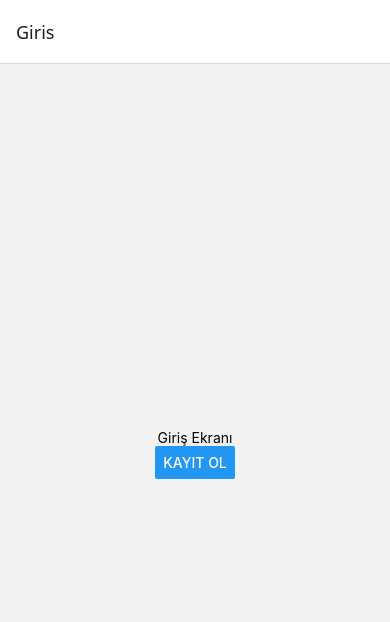
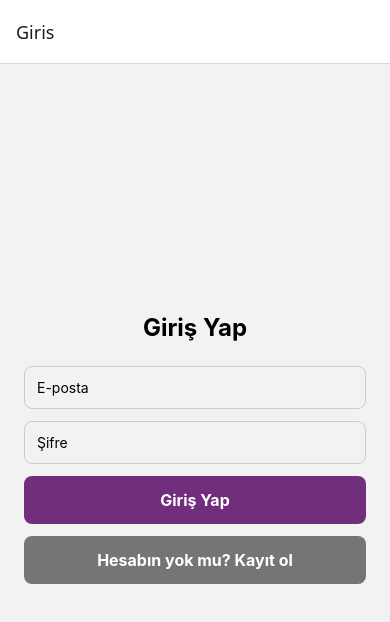
Before and after one commit to yagmursultanekin/film-app, a React Native app: screen /Giris in a window 390 px wide. Shown: the top 622 px of the page. Built offline with nearby package versions, Linux system fonts and the light colour scheme.

Commit message:
Ozel buton bileseni eklendi, ekranlara uygulandi

```diff
--- /dev/null
+++ b/components/OzelButon.js
@@ -0,0 +1,26 @@
+import { TouchableOpacity, Text, StyleSheet } from 'react-native';
+
+export default function OzelButon({ title, onPress, renk = '#702e7d' }) {
+  return (
+    <TouchableOpacity
+      style={[styles.buton, { backgroundColor: renk }]}
+      onPress={onPress}
+    >
+      <Text style={styles.yazi}>{title}</Text>
+    </TouchableOpacity>
+  );
+}
+
+const styles = StyleSheet.create({
+  buton: {
+    padding: 14,
+    borderRadius: 8,
+    alignItems: 'center',
+    marginBottom: 12,
+  },
+  yazi: {
+    color: '#fff',
+    fontWeight: 'bold',
+    fontSize: 16,
+  },
+});
--- a/screens/GirisEkrani.js
+++ b/screens/GirisEkrani.js
@@ -1,13 +1,64 @@
-import { View, Text, Button } from 'react-native';
+import OzelButon from '../components/OzelButon';
+import { useState } from 'react';
+import { View, Text, TextInput, StyleSheet } from 'react-native';
 
 export default function GirisEkrani({ navigation }) {
+  const [eposta, setEposta] = useState('');
+  const [sifre, setSifre] = useState('');
+  const [hata, setHata] = useState('');
+
+  function girisYap() {
+    if (eposta.trim() === '' || sifre.trim() === '') {
+      setHata('Lütfen e-posta ve şifreyi girin.');
+      return;
+    }
+
+    // Şimdilik AsyncStorage yok, bu yüzden kontrolü birazdan ekleyeceğiz.
+    setHata('');
+    navigation.navigate('Liste');
+  }
+
   return (
-    <View style={{ flex: 1, justifyContent: 'center', alignItems: 'center' }}>
-      <Text>Giriş Ekranı</Text>
-      <Button
-        title="Kayıt ol"
-        onPress={() => navigation.navigate('Kayit')}
+    <View style={styles.container}>
+      <Text style={styles.baslik}>Giriş Yap</Text>
+
+      <TextInput
+        style={styles.input}
+        placeholder="E-posta"
+        value={eposta}
+        onChangeText={setEposta}
+        autoCapitalize="none"
       />
+
+      <TextInput
+        style={styles.input}
+        placeholder="Şifre"
+        value={sifre}
+        onChangeText={setSifre}
+        secureTextEntry
+      />
+
+      {hata !== '' && <Text style={styles.hata}>{hata}</Text>}
+
+      <OzelButon title="Giriş Yap" onPress={girisYap} />
+<OzelButon
+  title="Hesabın yok mu? Kayıt ol"
+  onPress={() => navigation.navigate('Kayit')}
+  renk="#757575"
+/>
     </View>
   );
 }
+
+const styles = StyleSheet.create({
+  container: { flex: 1, justifyContent: 'center', padding: 24 },
+  baslik: { fontSize: 24, fontWeight: 'bold', marginBottom: 24, textAlign: 'center' },
+  input: {
+    borderWidth: 1,
+    borderColor: '#ccc',
+    borderRadius: 8,
+    padding: 12,
+    marginBottom: 12,
+  },
+  hata: { color: 'red', marginBottom: 12, textAlign: 'center' },
+});
--- a/screens/KayitEkrani.js
+++ b/screens/KayitEkrani.js
@@ -1,5 +1,6 @@
+import OzelButon from '../components/OzelButon';
 import { useState } from 'react';
-import { View, Text, TextInput, Button, StyleSheet } from 'react-native';
+import { View, Text, TextInput, StyleSheet } from 'react-native';
 
 export default function KayitEkrani({ navigation }) {
   const [ad, setAd] = useState('');
@@ -56,7 +57,7 @@ export default function KayitEkrani({ navigation }) {
 
       {hata !== '' && <Text style={styles.hata}>{hata}</Text>}
 
-      <Button title="Kayıt Ol" onPress={kayitOl} />
+      <OzelButon title="Kayıt Ol" onPress={kayitOl} />
     </View>
   );
 }
```
